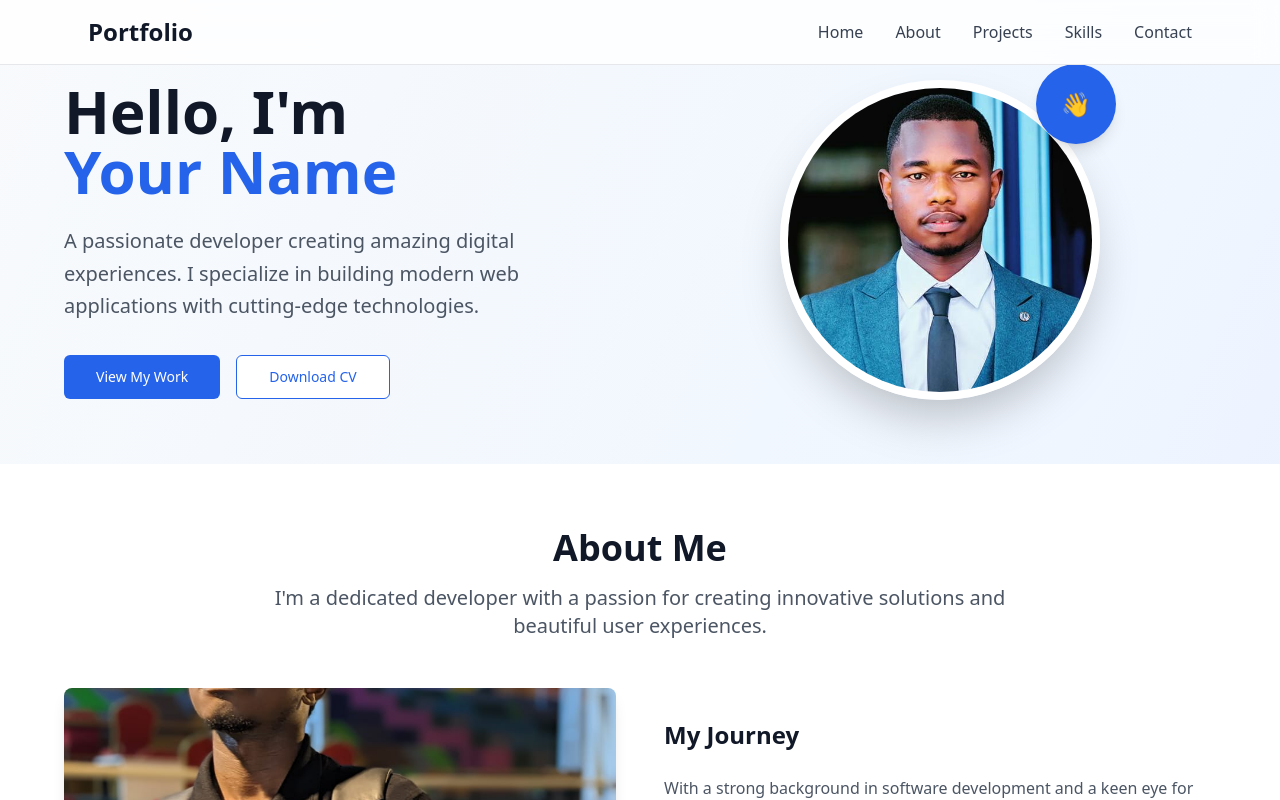
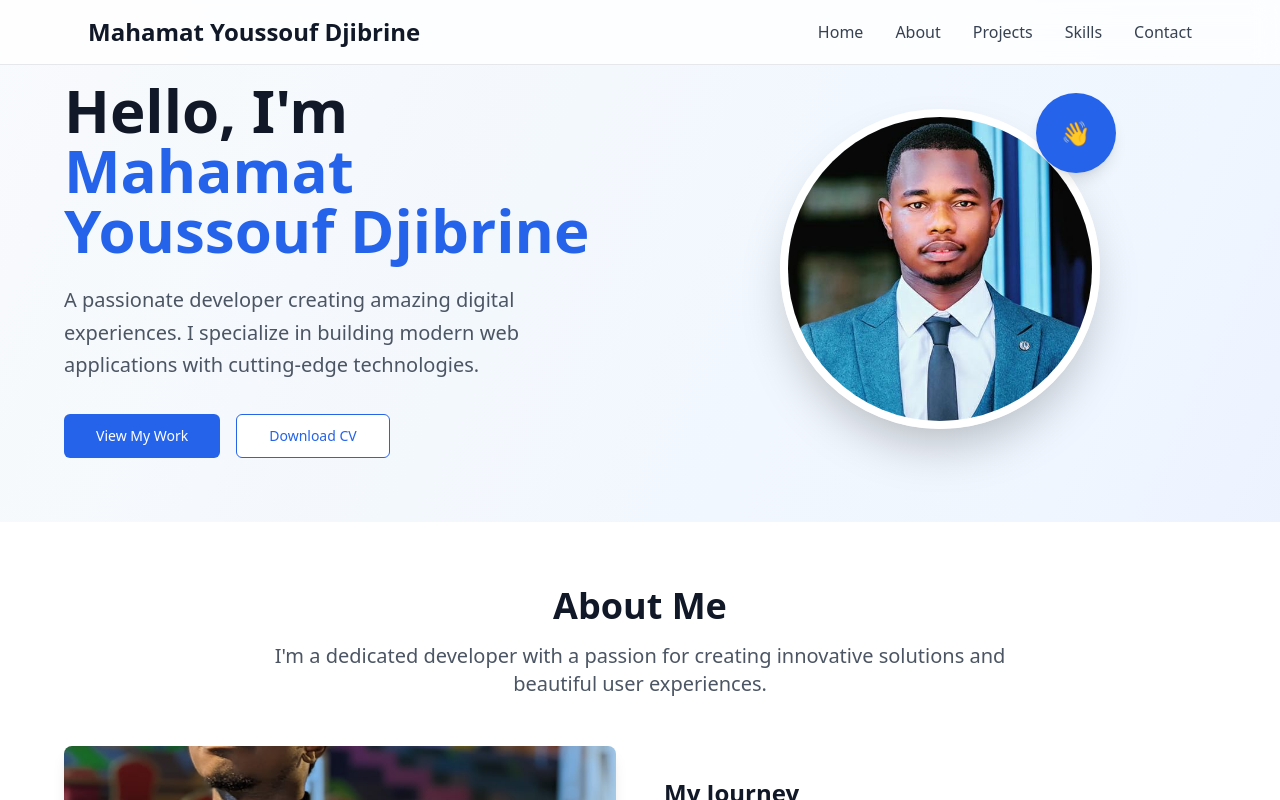
Before and after one commit to MahamadYoussoufDjibrine/captivating-work-vista, a React (Vite) app: page / in a window 1280 px wide. Shown: the top 800 px of the page. Built offline with nearby package versions, Linux system fonts and the light colour scheme.

Commit message:
Add name to the portfolio
Include the user's name in the portfolio.

```diff
--- a/src/pages/Index.tsx
+++ b/src/pages/Index.tsx
@@ -1,4 +1,3 @@
-
 import { useState } from 'react';
 import { Mail, Phone, MapPin, ExternalLink, Github, Linkedin, Twitter } from 'lucide-react';
 import { Button } from '@/components/ui/button';
@@ -39,7 +38,7 @@ const Index = () => {
       <nav className="fixed top-0 w-full bg-white/80 backdrop-blur-md z-50 border-b border-gray-200">
         <div className="max-w-6xl mx-auto px-6 py-4">
           <div className="flex justify-between items-center">
-            <h1 className="text-2xl font-bold text-gray-900">Portfolio</h1>
+            <h1 className="text-2xl font-bold text-gray-900">Mahamat Youssouf Djibrine</h1>
             <div className="hidden md:flex space-x-8">
               <a href="#home" className="text-gray-700 hover:text-blue-600 transition-colors">Home</a>
               <a href="#about" className="text-gray-700 hover:text-blue-600 transition-colors">About</a>
@@ -58,7 +57,7 @@ const Index = () => {
             <div className="lg:w-1/2 text-center lg:text-left">
               <h1 className="text-5xl lg:text-6xl font-bold text-gray-900 mb-6 leading-tight">
                 Hello, I'm
-                <span className="block text-blue-600">Your Name</span>
+                <span className="block text-blue-600">Mahamat Youssouf Djibrine</span>
               </h1>
               <p className="text-xl text-gray-600 mb-8 leading-relaxed">
                 A passionate developer creating amazing digital experiences.
@@ -243,7 +242,7 @@ const Index = () => {
       {/* Footer */}
       <footer className="bg-gray-900 text-white py-8 px-6">
         <div className="max-w-6xl mx-auto text-center">
-          <p>&copy; 2024 Your Name. All rights reserved.</p>
+          <p>&copy; 2024 Mahamat Youssouf Djibrine. All rights reserved.</p>
           <div className="flex justify-center space-x-6 mt-4">
             <a href="#" className="hover:text-blue-400 transition-colors">
               <Github className="w-5 h-5" />
```
